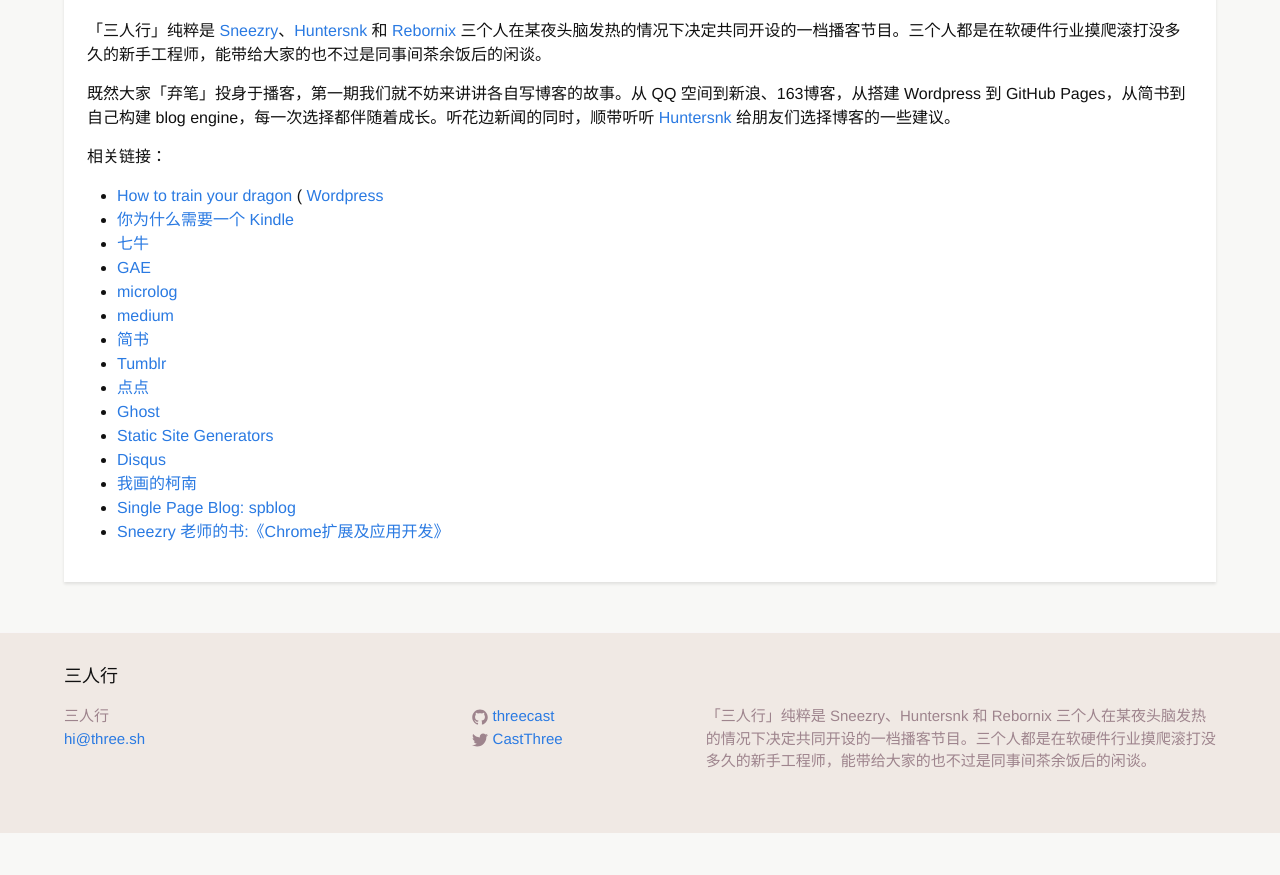
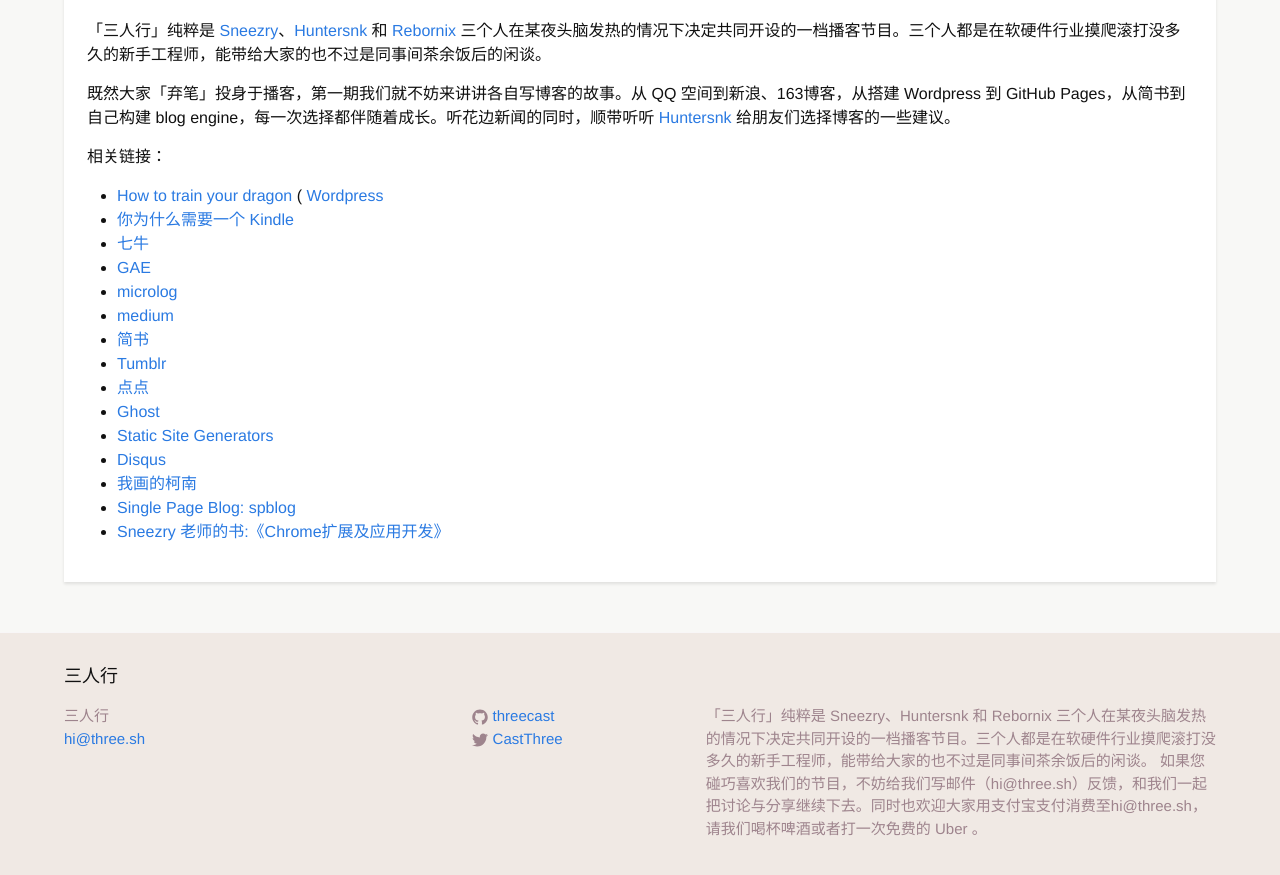
Before and after one commit to threecast/threecast.github.io, a Jekyll site: the page built from index.html, in a window 1280 px wide and 900 px high, scrolled down 703 px. Shown: the top 875 px of the window. Built offline with Jekyll 4.4.1, drawn with Linux system fonts in a browser that asks for light colours; before the commit the page ends 1536 px from its top, so only the background shows below that.

Commit message:
Update email feedback and donation description

```diff
--- a/_config.yml
+++ b/_config.yml
@@ -3,6 +3,7 @@
 email: hi@three.sh
 description: > # this means to ignore newlines until "baseurl:"
   「三人行」纯粹是 Sneezry、Huntersnk 和 Rebornix 三个人在某夜头脑发热的情况下决定共同开设的一档播客节目。三个人都是在软硬件行业摸爬滚打没多久的新手工程师，能带给大家的也不过是同事间茶余饭后的闲谈。
+  如果您碰巧喜欢我们的节目，不妨给我们写邮件（hi@three.sh）反馈，和我们一起把讨论与分享继续下去。同时也欢迎大家用支付宝支付消费至hi@three.sh，请我们喝杯啤酒或者打一次免费的 Uber 。
 baseurl: "" # the subpath of your site, e.g. /blog/
 url: "http://three.sh" # the base hostname & protocol for your site
 twitter_username: CastThree
```
